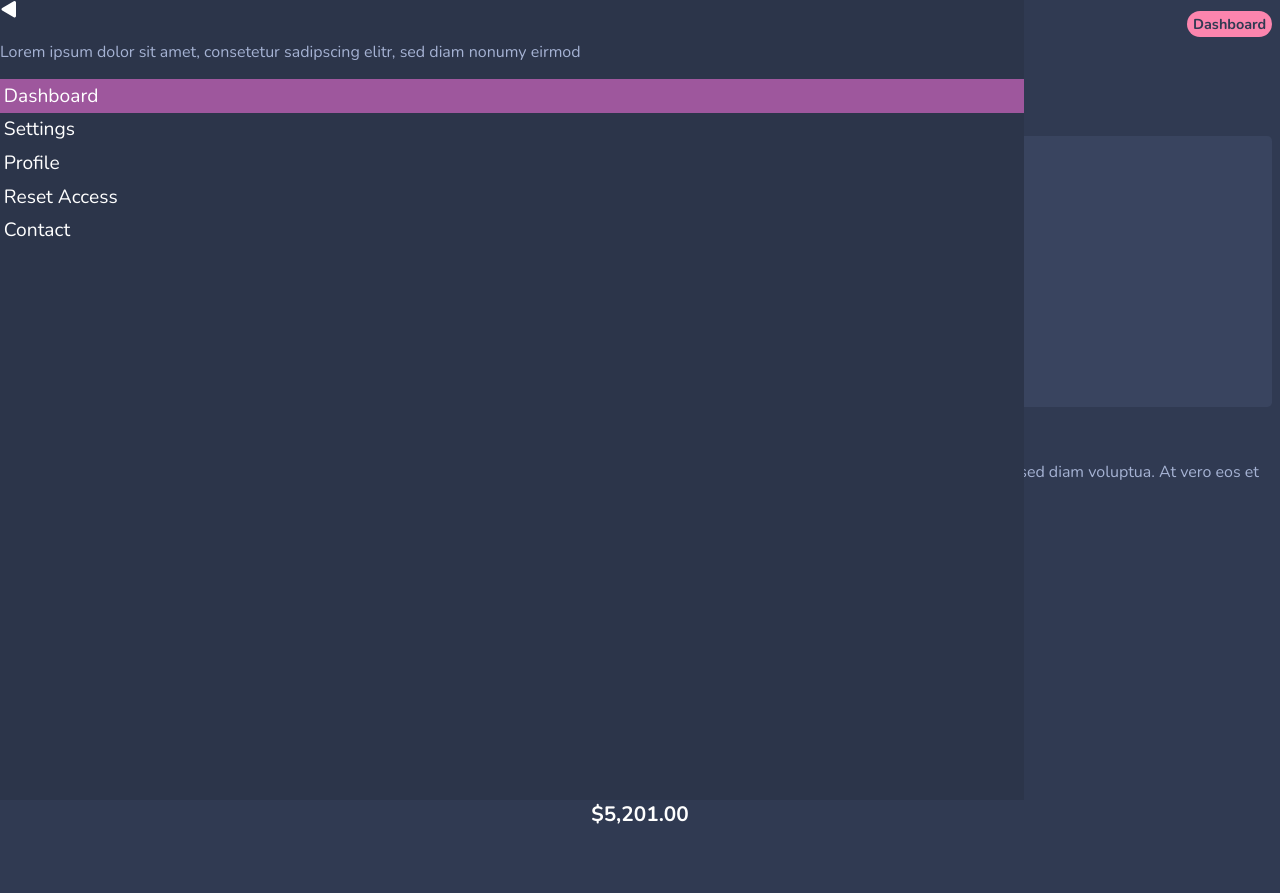
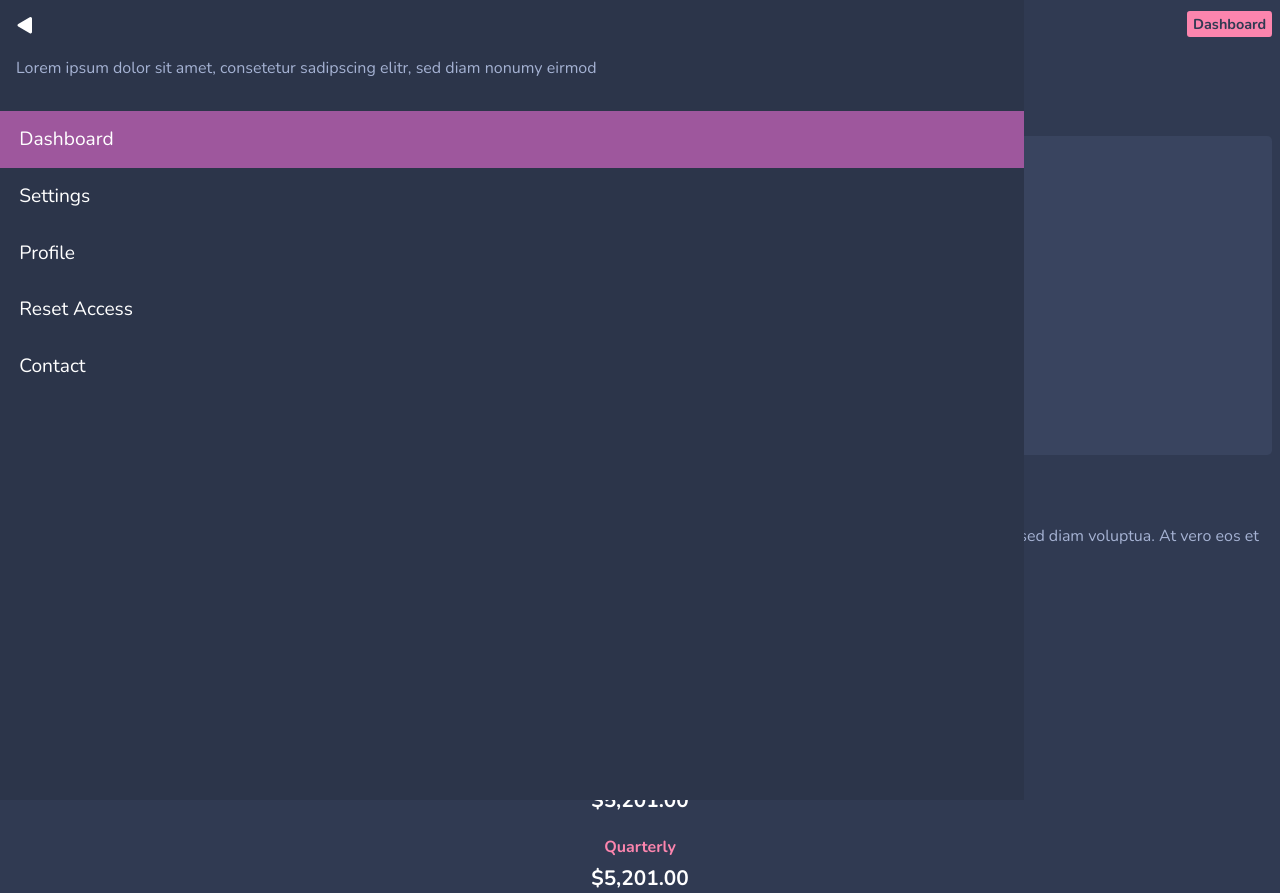
Before and after one commit to xaviguasch/ui-design-bootcamp-s6-01-project-to-refactor, a plain HTML site: page index.html in a window 1280 px wide. Both pictures are taken after a click on the icon 20 px from the left and 24 px from the top of the page. Before the commit the page ends 829 px from the top, so only its background shows below. Drawn offline with nearby package versions, Linux system fonts and the light colour scheme.

Commit message:
fixed white space

```diff
--- a/style.css
+++ b/style.css
@@ -134,11 +134,11 @@ main {
   border: 1px solid white;
 }
 
-/* Your fixes below */
+/* Your Fixes Below */
 
 body {
+  background: #303a52;
   font-family: 'Nunito', sans-serif;
-  background: #303a52;
 }
 
 nav {
@@ -160,10 +160,12 @@ p {
 a.cta-btn {
   font-size: 0.9em;
   padding: 0.2em 0.4em;
+  border-radius: 0.2em;
 }
 
 nav ul li a {
-  font-size: 1.2rem;
+  font-size: 1.2em;
+  padding: 0.8em 1em;
 }
 
 h3 {
@@ -173,3 +175,11 @@ h3 {
 nav {
   text-align: left;
 }
+
+.inner-wrapper {
+  padding: 1em;
+}
+.panel {
+  padding: 0.5em 1em;
+  margin-bottom: 2em;
+}
```
